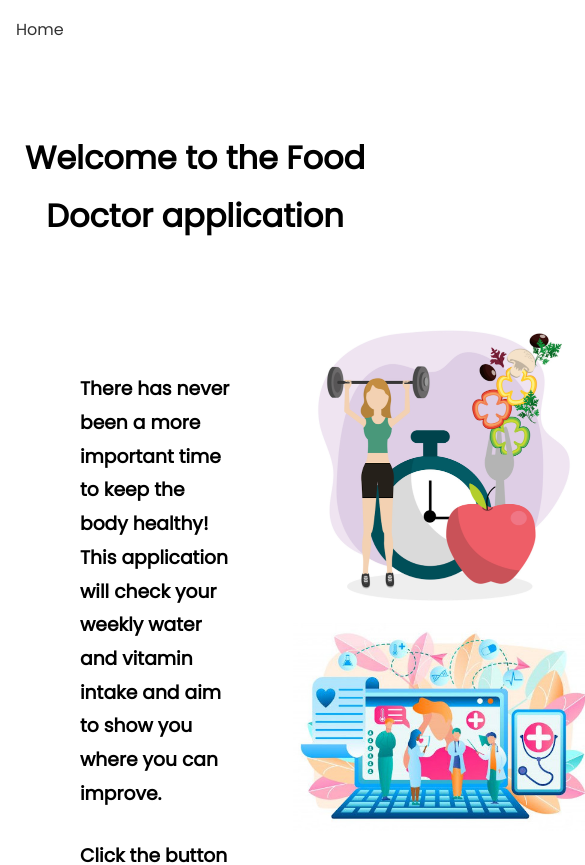
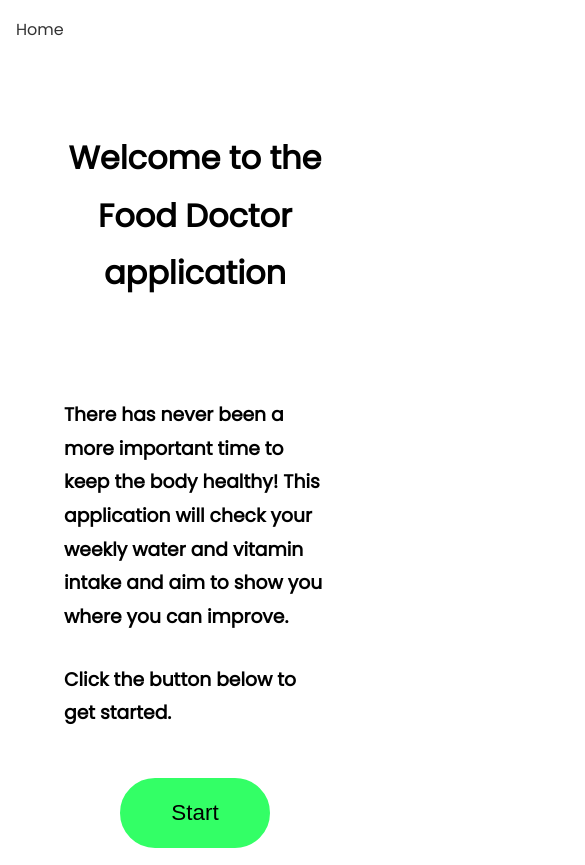
Before and after one commit to ShrewdStyle/vue3_food_doctor, a Vue app: page / in a window 390 px wide. Shown: the top 865 px of the page, 585 px wide, since content can reach past the window. Built offline with nearby package versions, Linux system fonts and the light colour scheme.

Commit message:
Final css added and media queries for all devices

```diff
--- a/src/App.vue
+++ b/src/App.vue
@@ -1,6 +1,6 @@
 <template>
+  <nav-bar></nav-bar>
   <spinner :start="isLoading.val" />
-  <nav-bar></nav-bar>
   <router-view></router-view>
 </template>
 
--- a/src/components/Intro.vue
+++ b/src/components/Intro.vue
@@ -82,4 +82,42 @@
   position: relative;
   width: 300px;
 }
+
+@media (max-width: 720px) {
+  .container {
+    height: 100vh;
+    padding: 0 1rem;
+  }
+
+  .introContainer {
+    display: block;
+  }
+  .introPhotos {
+    flex: 30%;
+    text-align: center;
+  }
+  #image1 {
+    position: relative;
+    width: 200px;
+  }
+  #image2 {
+    position: relative;
+    width: 200px;
+  }
+}
+
+@media (max-width: 460px) {
+  .introText {
+    margin: 2rem auto;
+    text-align: left;
+    padding: 2rem;
+    flex: 70%;
+  }
+
+  .introPhotos {
+    flex: 30%;
+    text-align: center;
+    padding-bottom: 2rem;
+  }
+}
 </style>
--- a/src/components/Questions/Questions.vue
+++ b/src/components/Questions/Questions.vue
@@ -356,6 +356,11 @@ export default {
           name: "Spinach",
           counter: 0,
         },
+        {
+          id: 3,
+          name: "Cereal Grains",
+          counter: 0,
+        },
       ],
       vitCalcFoods: [
         {
@@ -453,6 +458,7 @@ export default {
       this.results.push([
         { broccoli: this.vitKFoods[0].counter },
         { spinach: this.vitKFoods[1].counter },
+        { cerealGrains: this.vitKFoods[2].counter },
       ]);
     },
     finishQuestion() {
@@ -461,13 +467,19 @@ export default {
         { cheese: this.vitCalcFoods[1].counter },
         { yoghurt: this.vitCalcFoods[1].counter },
       ]);
+
+      window.scrollTo(0, 0);
+
       this.q8Active = false;
 
       this.mySpinner.val = true;
       setTimeout(() => {
         this.mySpinner.val = false;
       }, 2800);
-      this.resultsActive = true;
+
+      setTimeout(() => {
+        this.resultsActive = true;
+      }, 2800);
 
       let vitAtotal =
         this.results[1][0].eggs +
@@ -490,7 +502,10 @@ export default {
         this.results[5][0].nuts +
         this.results[5][1].seeds +
         this.results[5][2].vegetableOil;
-      let vitKtotal = this.results[6][0].broccoli + this.results[6][1].spinach;
+      let vitKtotal =
+        this.results[6][0].broccoli +
+        this.results[6][1].spinach +
+        this.results[6][2].cerealGrains;
       let vitCalctotal =
         this.results[7][0].milk +
         this.results[7][1].cheese +
@@ -663,7 +678,6 @@ export default {
 .container {
   text-align: center;
   padding: 1rem 4rem;
-  min-height: 100vh;
 }
 
 .questionTitle {
@@ -735,4 +749,54 @@ export default {
   background-color: transparent;
   transform: scale(1.1) perspective(1px);
 }
+
+@media (max-width: 770px) {
+  .container {
+    text-align: center;
+    padding: 1rem 2rem;
+    min-height: 100vh;
+  }
+}
+
+@media (max-width: 510px) {
+  .prevQ,
+  .nextQ {
+    padding: 1rem 2.2rem;
+    margin: 0 0.5rem;
+  }
+
+  .buttons {
+    padding: 2rem 0.5rem;
+  }
+
+  .container {
+    text-align: center;
+    padding: 1rem 0.9rem;
+    min-height: 100vh;
+  }
+
+  .questionTitle {
+    margin-bottom: 3rem;
+    font-size: 26px;
+    padding: 15vh 0.5rem 0 0.5rem;
+  }
+
+  .foodContainer {
+    padding: 0.5rem 0rem;
+  }
+
+  .options {
+    padding: 2rem;
+    display: inline-grid;
+    grid-template-columns: repeat(1, 1fr);
+  }
+}
+
+@media (max-width: 325px) {
+  .prevQ,
+  .nextQ {
+    padding: 0.8rem 1.8rem;
+    font-size: 0.9rem;
+  }
+}
 </style>
```
